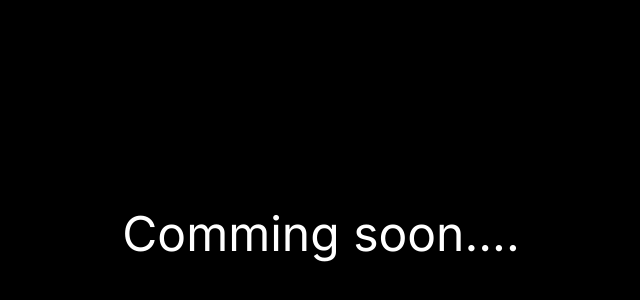
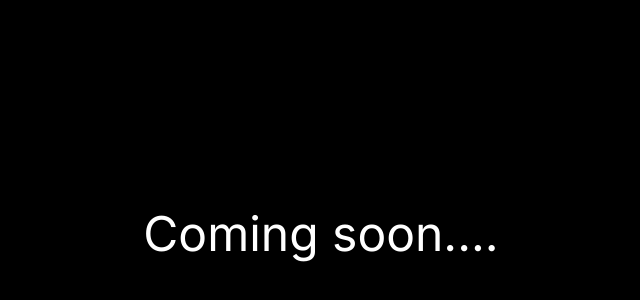
Before and after one commit to Ohmmagosh/portfolio, a Next.js app in the folder app/: page /portfolio/profile in a window 1280 px wide. Shown: the part 166-466 px from the top of the page, without its empty margins (311-951 px from the left). Built offline with nearby package versions, Linux system fonts and the light colour scheme.

Commit message:
Fix  error misspell

```diff
--- a/app/app/portfolio/profile/page.tsx
+++ b/app/app/portfolio/profile/page.tsx
@@ -7,7 +7,7 @@ export default async function ProfilePage() {
       className=" w-screen h-screen flex items-center justify-center bg-black"
     >
       <div className="flex max-w-max max-h-max">
-        <p className="text-5xl text-white w-full h-full">Comming soon....</p>
+        <p className="text-5xl text-white w-full h-full">Coming soon....</p>
         <span className=" w-4 bg-yellow-300  relative inline-block before:-skew-y-3 before:block before:absolute before:-inset-1 animate-ping"></span>
       </div>
     </Link>
--- a/app/app/portfolio/projects/page.tsx
+++ b/app/app/portfolio/projects/page.tsx
@@ -7,7 +7,7 @@ export default function ProjectPage() {
       className=" w-screen h-screen flex items-center justify-center bg-black"
     >
       <div className="flex max-w-max max-h-max">
-        <p className="text-5xl text-white w-full h-full">Comming soon.</p>
+        <p className="text-5xl text-white w-full h-full">Coming soon...</p>
         <span className=" w-4 bg-yellow-300  relative inline-block before:-skew-y-3 before:block before:absolute before:-inset-1 animate-ping"></span>
       </div>
     </Link>
```
